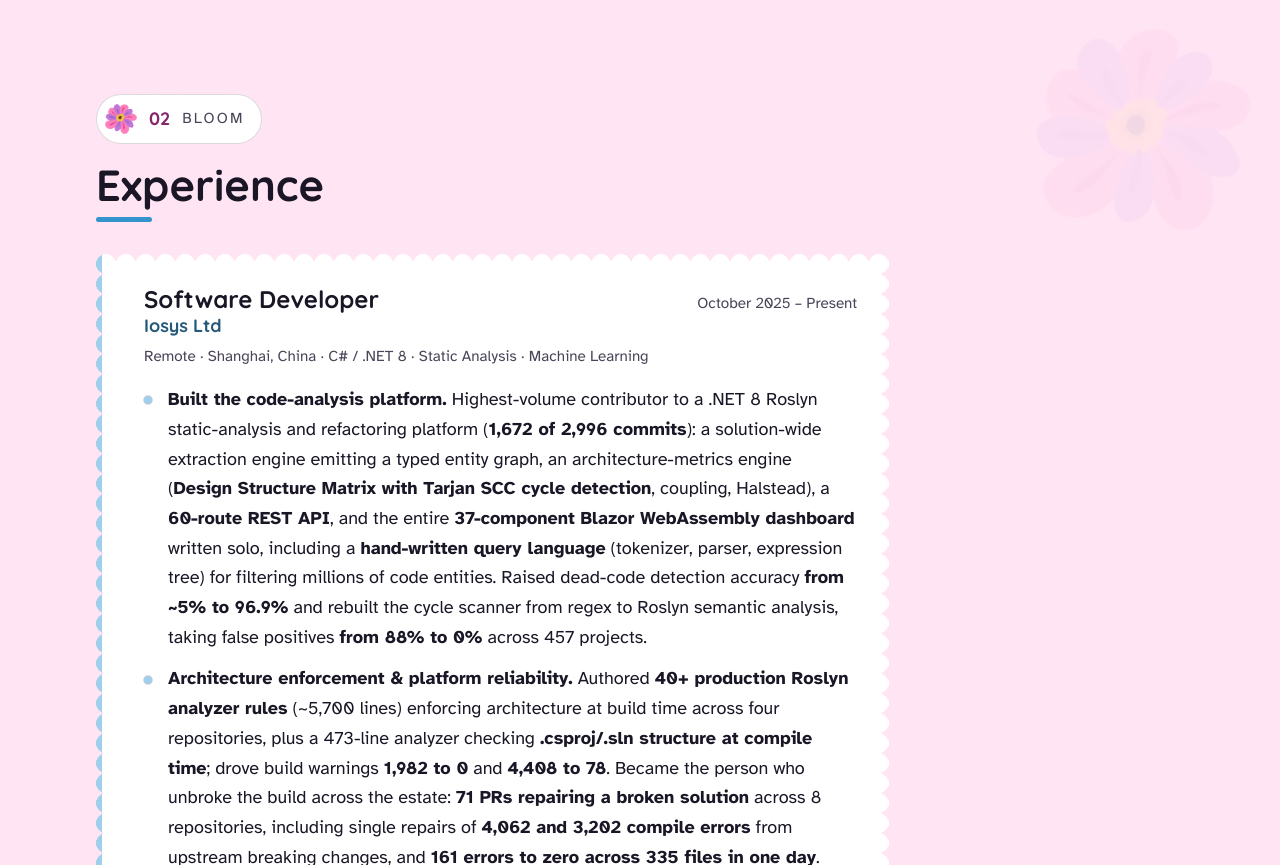
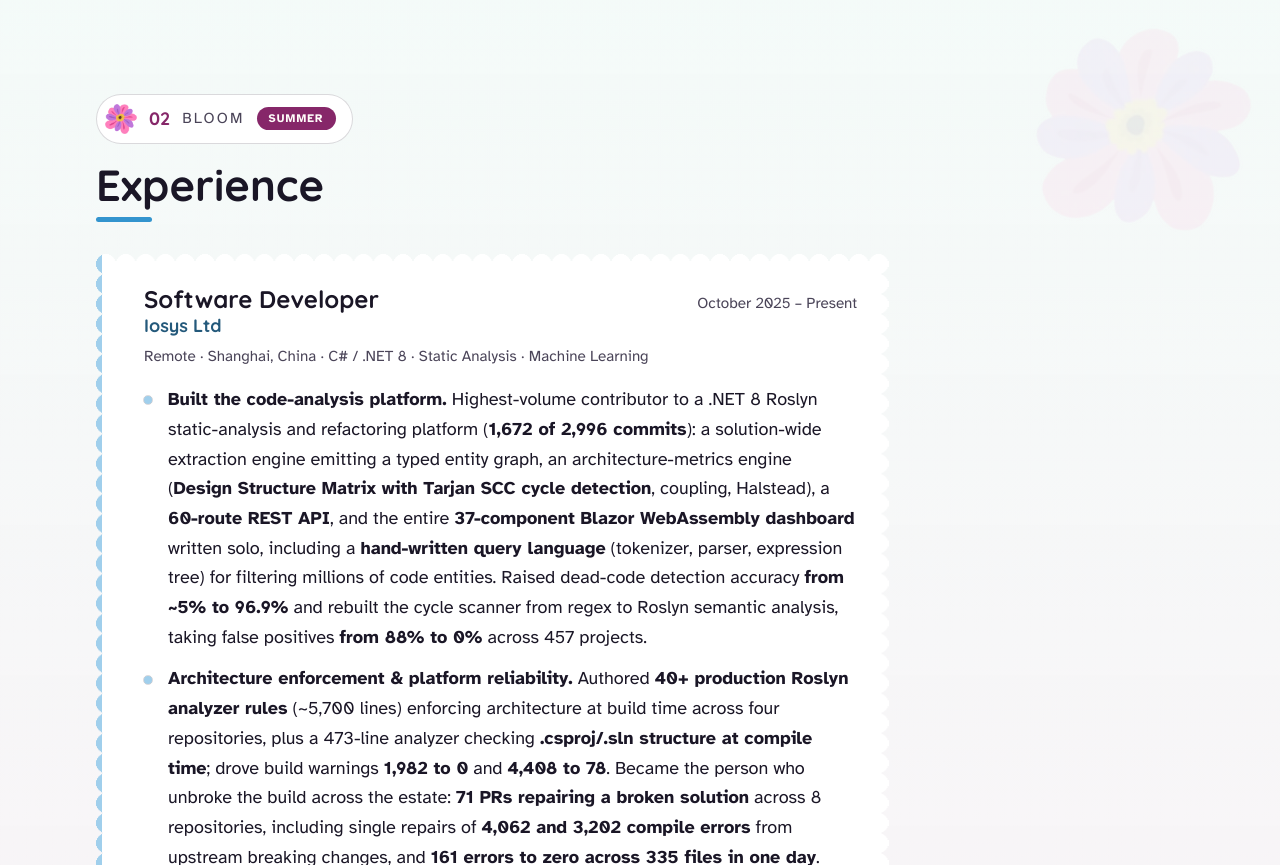
Before and after one commit to rmmindo/rheana-portfolio, a React (Vite) app in the folder apps/web/: page / in a window 1280 px wide. Shown: the part 3161-4026 px from the top of the page. Built offline with nearby package versions, Linux system fonts and the light colour scheme.

Commit message:
feat: run the page through a full year, spring to winter and back

```diff
--- a/apps/web/src/App.jsx
+++ b/apps/web/src/App.jsx
@@ -95,17 +95,17 @@ function Page() {
         <AtWorkBand />
         {experience && (
           <Entries section={experience} id="experience" titleKey="section.experience"
-                   stage={{ n: 2, nameKey: 'stage.bloom', art: '/img/garden-flower.webp', hue: 'pink' }}
+                   stage={{ n: 2, nameKey: 'stage.bloom', season: 'summer', art: '/img/garden-flower.webp', hue: 'pink' }}
                    accent={['powder', 'purple', 'pink', 'mint', 'red', 'yellow']} />
         )}
         {projects && (
           <Entries section={projects} id="projects" titleKey="section.projects"
-                   stage={{ n: 3, nameKey: 'stage.harvest', art: '/img/fruit-apple.webp', hue: 'red' }}
+                   stage={{ n: 3, nameKey: 'stage.harvest', season: 'summer', art: '/img/fruit-apple.webp', hue: 'red' }}
                    accent={['mint', 'yellow', 'powder']} />
         )}
         {volunteering && (
           <Entries section={volunteering} id="volunteering" titleKey="section.volunteering"
-                   stage={{ n: 4, nameKey: 'stage.share', art: '/img/garden-clover.webp', hue: 'mint' }}
+                   stage={{ n: 4, nameKey: 'stage.share', season: 'summer', art: '/img/garden-clover.webp', hue: 'mint' }}
                    accent={['mint', 'pink', 'yellow']} />
         )}
         <Baybayin />
--- a/apps/web/src/components/Stage.jsx
+++ b/apps/web/src/components/Stage.jsx
@@ -3,7 +3,7 @@ import { useI18n } from '../hooks/useI18n.jsx';
 // Marks a section's place in the growth narrative: 01 Seed, 02 Sprout, and so
 // on. The sticker is decorative and the words carry the meaning, so the image
 // is alt="" and the stage name is real text.
-export default function Stage({ n, nameKey, art, hue = 'mint' }) {
+export default function Stage({ n, nameKey, art, hue = 'mint', season }) {
   const { t } = useI18n();
   return (
     <p className="stage" style={{ '--stage-ink': `var(--ink-${hue})` }}>
@@ -11,6 +11,9 @@ export default function Stage({ n, nameKey, art, hue = 'mint' }) {
            loading="lazy" decoding="async" />
       <span className="stage__num">{String(n).padStart(2, '0')}</span>
       <span className="stage__name">{t(nameKey)}</span>
+      {/* The season the section's colour belongs to. The page runs a full year
+          and ends in winter, where roots are - which turns back into spring. */}
+      {season && <span className="stage__season">{t(`season.${season}`)}</span>}
     </p>
   );
 }
--- a/apps/web/src/content/i18n/ui.json
+++ b/apps/web/src/content/i18n/ui.json
@@ -88,7 +88,11 @@
     "stage.roots": "Roots",
     "stage.playground": "Playground",
     "stage.whatgrew": "What grew",
-    "stage.toolshed": "Toolshed"
+    "stage.toolshed": "Toolshed",
+    "season.spring": "Spring",
+    "season.summer": "Summer",
+    "season.autumn": "Autumn",
+    "season.winter": "Winter"
   },
   "fil": {
     "lang.name": "Filipino",
@@ -178,6 +182,10 @@
     "stage.roots": "Ugat",
     "stage.playground": "Palaruan",
     "stage.whatgrew": "Ang tumubo",
-    "stage.toolshed": "Kamalig"
+    "stage.toolshed": "Kamalig",
+    "season.spring": "Tagsibol",
+    "season.summer": "Tag-araw",
+    "season.autumn": "Taglagas",
+    "season.winter": "Taglamig"
   }
 }
--- a/apps/web/src/sections/Baybayin.jsx
+++ b/apps/web/src/sections/Baybayin.jsx
@@ -107,7 +107,7 @@ export default function Baybayin() {
   return (
     <section className="bay" id="baybayin" aria-labelledby="bay-heading" ref={ref}>
       <div className="section__inner">
-        <Stage n={5} nameKey="stage.playground" art="/img/fruit-cherry.webp" hue="red" />
+        <Stage n={5} nameKey="stage.playground" season="autumn" art="/img/fruit-cherry.webp" hue="red" />
         <h2 id="bay-heading" className="section__title">{t('bay.heading')}</h2>
 
         <p className="bay__lead">
--- a/apps/web/src/sections/Education.jsx
+++ b/apps/web/src/sections/Education.jsx
@@ -10,7 +10,7 @@ export default function Education({ section }) {
   return (
     <section className="education" id="education" aria-labelledby="education-heading" ref={ref}>
       <div className="section__inner">
-        <Stage n={8} nameKey="stage.roots" art="/img/garden-lavender.webp" hue="powder" />
+        <Stage n={8} nameKey="stage.roots" season="winter" art="/img/garden-lavender.webp" hue="powder" />
         <h2 id="education-heading" className="section__title">{t('section.education')}</h2>
         <div className="education__grid">
         <img
--- a/apps/web/src/sections/Proof.jsx
+++ b/apps/web/src/sections/Proof.jsx
@@ -63,7 +63,7 @@ export default function Proof() {
   return (
     <section className="proof" id="proof" aria-labelledby="proof-heading" ref={ref}>
       <div className="section__inner">
-        <Stage n={6} nameKey="stage.whatgrew" art="/img/fruit-strawberry.webp" hue="pink" />
+        <Stage n={6} nameKey="stage.whatgrew" season="autumn" art="/img/fruit-strawberry.webp" hue="pink" />
         <h2 id="proof-heading" className="section__title">{t('proof.heading')}</h2>
 
         <p className="proof__lead">{t('proof.lead', { count: data.items.length })}</p>
--- a/apps/web/src/sections/Skills.jsx
+++ b/apps/web/src/sections/Skills.jsx
@@ -10,7 +10,7 @@ export default function Skills({ section }) {
   return (
     <section className="skills" id="skills" aria-labelledby="skills-heading" ref={ref}>
       <div className="section__inner">
-        <Stage n={7} nameKey="stage.toolshed" art="/img/garden-leaf.webp" hue="purple" />
+        <Stage n={7} nameKey="stage.toolshed" season="autumn" art="/img/garden-leaf.webp" hue="purple" />
         <h2 id="skills-heading" className="section__title">{t('section.skills')}</h2>
         <dl className="skills__list">
           {section.lines.map((line, i) => (
--- a/apps/web/src/sections/VideoResume.jsx
+++ b/apps/web/src/sections/VideoResume.jsx
@@ -19,7 +19,7 @@ export default function VideoResume() {
   return (
     <section className="video" id="video" aria-labelledby="video-heading" ref={ref}>
       <div className="section__inner">
-        <Stage n={1} nameKey="stage.seed" art="/img/garden-sprout.webp" hue="mint" />
+        <Stage n={1} nameKey="stage.seed" season="spring" art="/img/garden-sprout.webp" hue="mint" />
         <h2 id="video-heading" className="section__title">{t('video.heading')}</h2>
 
         <p className="video__lead">
--- a/apps/web/src/styles/components/_blocking.scss
+++ b/apps/web/src/styles/components/_blocking.scss
@@ -1,25 +1,29 @@
 @use "../abstracts/variables" as v;
 @use "../abstracts/shapes" as s;
 
-// One hue per growth stage.
+// The page moves through a year.
 //
-// Every section used to sit on the same paper colour, so white cards on a white
-// ground had no visible shape at all — the Experience cards were invisible
-// until you looked for the accent stripe. Giving each stage its own ground
-// fixes that AND uses the palette the brand actually has, instead of leaning on
-// powder blue and treating the other five as garnish.
+// Every section used to have a hue because it needed one - eight colours in no
+// particular order. Seasons give the palette a reason to change, and the growth
+// stages already map onto it without forcing anything:
 //
-//   01 Seed         video          mint
-//   02 Bloom        experience     pink
-//   03 Harvest      projects       yellow
-//   04 Seeds shared volunteering   mint gingham
-//   05 Playground   baybayin       powder
-//   06 What grew    recommendations red stripes
-//   07 Toolshed     skills         purple
-//   08 Roots        education      powder
+//   hero            early spring   powder + pale pink, cool and opening
+//   trust           spring         powder stripes
+//   01 Seed         spring         mint
+//   02 Bloom        early summer   pink, saturating
+//   03 Harvest      high summer    yellow, hot
+//   04 Seeds shared late summer    mint gingham
+//   05 Playground   early autumn   yellow gingham
+//   06 What grew    autumn         red stripes
+//   07 Toolshed     late autumn    purple
+//   08 Roots        winter         cool powder, quiet
 //
-// The washes are pastels at low alpha over the paper colour, so every text
-// token underneath keeps the contrast ratio it was measured at.
+// Winter last is deliberate. Roots are dormant and underground, which is where
+// everything on the page came from, and winter turns back into spring - so the
+// last section points at the first.
+//
+// Washes are pastels at low alpha over the paper colour, so every text token
+// underneath keeps the contrast ratio it was measured at.
 
 @mixin wash($hue, $amount: 32%) {
   background:
@@ -30,13 +34,20 @@
     var(--paper);
 }
 
-// The hero carries a wide gingham band at the foot rather than a flat wash, so
-// the pattern language starts on the first screen instead of appearing three
-// sections down.
-.hero {
-  position: relative;
+// Two hues blended vertically, for the sections that sit between seasons.
+@mixin turning($from, $to, $a: 30%, $b: 30%) {
+  background:
+    linear-gradient(
+      color-mix(in srgb, var(--surface-#{$from}) #{$a}, transparent),
+      color-mix(in srgb, var(--surface-#{$to}) #{$b}, transparent)
+    ),
+    var(--paper);
 }
 
+// --- Early spring --------------------------------------------------------- //
+.hero { position: relative; }
+
+// A gingham band at the foot, so the pattern language starts on screen one.
 .hero::after {
   content: "";
   position: absolute;
@@ -53,28 +64,39 @@
   @include s.stripes(color-mix(in srgb, var(--surface-powder) 42%, transparent), 18px, 45deg);
 }
 
-.video { @include wash(mint, 34%); }
+// --- Spring --------------------------------------------------------------- //
+.video { @include turning(powder, mint, 26%, 34%); }
 
-// Bloom. This is the section whose cards were invisible on white.
-.entries#experience { @include wash(pink, 26%); }
+// --- Early summer: things open ------------------------------------------- //
+.entries#experience { @include turning(mint, pink, 20%, 30%); }
 
-.entries#projects { @include wash(yellow, 30%); }
+// --- High summer ---------------------------------------------------------- //
+.entries#projects { @include turning(pink, yellow, 18%, 34%); }
 
+// --- Late summer ---------------------------------------------------------- //
 .entries#volunteering {
   @include s.gingham(color-mix(in srgb, var(--surface-mint) 62%, transparent), 26px);
 }
 
+// --- Early autumn --------------------------------------------------------- //
 .bay {
   @include s.gingham(color-mix(in srgb, var(--surface-yellow) 46%, transparent), 22px);
 }
 
+// --- Autumn --------------------------------------------------------------- //
 .proof {
   @include s.stripes(color-mix(in srgb, var(--surface-red) 40%, transparent), 24px, 90deg);
 }
 
-.skills { @include s.stripes(color-mix(in srgb, var(--surface-purple) 30%, transparent), 20px, 0deg); }
+// --- Late autumn ---------------------------------------------------------- //
+.skills {
+  @include s.stripes(color-mix(in srgb, var(--surface-purple) 30%, transparent), 20px, 0deg);
+}
 
-.education { @include wash(powder, 26%); }
+// --- Winter, and back to the start ---------------------------------------- //
+.education { @include turning(purple, powder, 14%, 30%); }
+
+.footer { @include wash(powder, 18%); }
 
 // Cards need to be lighter than the ground they sit on, or the scalloped edge
 // has nothing to read against.
@@ -86,11 +108,11 @@
 }
 
 // Dark mode: the pastels are deep surfaces there, so the same washes would go
-// muddy. Sections keep a hue only as a hairline edge.
+// muddy. Sections keep their season only as a hairline edge.
 @mixin dark-sections {
   .hero::after { display: none; }
 
-  .trust, .video, .bay, .skills, .education,
+  .trust, .video, .bay, .skills, .education, .footer,
   .entries#experience, .entries#projects, .entries#volunteering, .proof {
     background-image: none;
     background-color: var(--paper);
@@ -102,7 +124,7 @@
   .entries#experience { border-block: 1px solid var(--glow-pink); }
   .entries#projects { border-block: 1px solid var(--glow-yellow); }
   .entries#volunteering { border-block: 1px solid var(--glow-mint); }
-  .bay { border-block: 1px solid var(--glow-powder); }
+  .bay { border-block: 1px solid var(--glow-yellow); }
   .proof { border-block: 1px solid var(--glow-red); }
   .skills { border-block: 1px solid var(--glow-purple); }
   .education { border-block: 1px solid var(--glow-powder); }
--- a/apps/web/src/styles/components/_stage.scss
+++ b/apps/web/src/styles/components/_stage.scss
@@ -39,3 +39,14 @@
     to   { transform: none; }
   }
 }
+
+.stage__season {
+  padding: 2px v.space(3);
+  border-radius: v.$radius-pill;
+  background: var(--stage-ink, var(--ink-mint));
+  color: var(--paper);
+  font-size: 0.72rem;
+  text-transform: uppercase;
+  letter-spacing: 0.1em;
+  font-weight: v.$weight-bold;
+}
```
